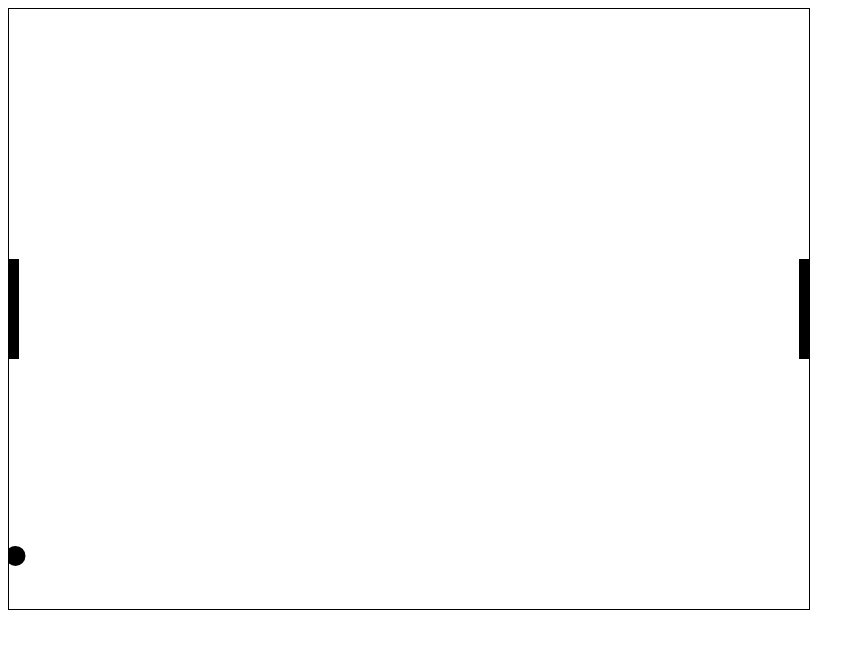
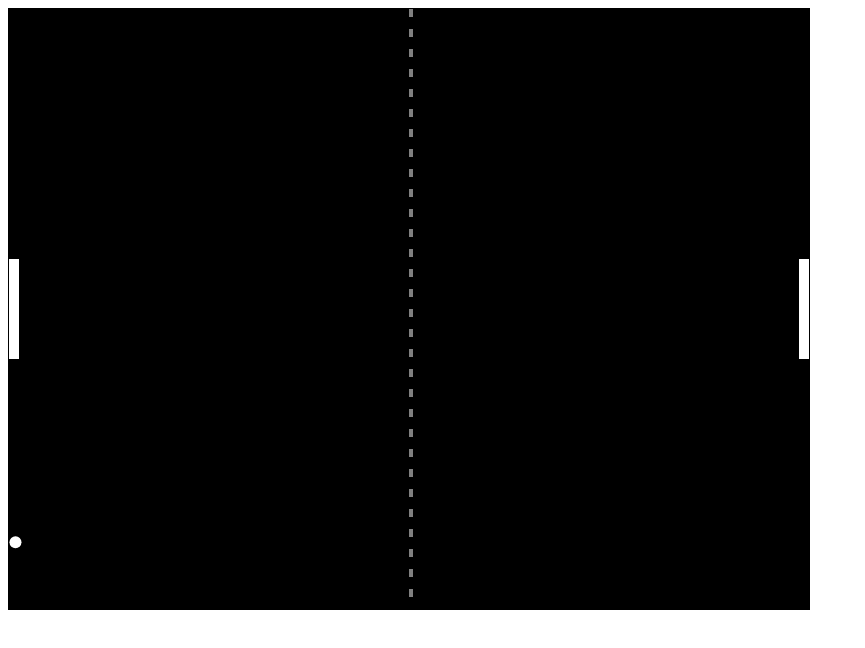
Before and after one commit to BlowofDeath/Canvas, a plain HTML site: page index.html in a window 1280 px wide. Shown: the whole page, without its empty margins (0-865 px from the left). Drawn offline with Linux system fonts and the light colour scheme.

Commit message:
Hotfix dla mozillli, usuniety border który dodawał pixel do canvas.width, dodana wartość event do funkcji odpowiadającej za poruszanie się paletkami. Dodane czarne tło i linia rozdzielająca pola

```diff
--- a/index.html
+++ b/index.html
@@ -4,7 +4,8 @@
 
 </head>
 <body>
-<canvas id="canvas" style="width:800; height:600; border: 1px solid black;">  Canvas nie działa </canvas>
+<div style="border: 1px solid black; width:800">
+<canvas id="canvas" style="width:800; height:600; border: 0px solid black;">  Canvas nie działa </canvas></div>
 
 <script type="text/javascript" src="animation.js"></script>
 <script type="text/javascript">
@@ -13,7 +14,7 @@
 
 
 
-window.onload = function() {
+//window.onload = function() {
 
 
 
@@ -25,15 +26,15 @@ var myAnimation = new Animation("canvas");
                 var createBall = function(){
                 	this.x = canvas.width / 2;
                 	this.y = canvas. height / 2;
-                	this.radius = 10;
+                	this.radius = 6;
                 	this.yInverse = Math.floor(Math.random() * 2);
                 	this.xInverse = Math.floor(Math.random() * 2);
                     this.collision = 1.8;
                 	//this.colors = ["red", "green", "blue", "black", "grey"];
-                	this.color = "black"//this.colors[Math.floor(Math.random() * 5)];
+                	this.color = "white"//this.colors[Math.floor(Math.random() * 5)];
                 	this.drawMe = function(linearDistEachFrame) {
 
-
+                        console.log(ball.x +":"+ ball.y);
 
                         //określa czy piłka uderzyła w rakietkę
                 		if(Math.round(this.y) >= rocket.y && Math.round(this.y) <= rocket.y + rocket.height && Math.round(this.x / 10) * 10 == rocket.x + rocket.width)
@@ -133,11 +134,11 @@ var myAnimation = new Animation("canvas");
                 	this.distance = 50;
                 	var that = this;
                 	this.draw = function(){
-                		context.fillStyle = "black";
+                		context.fillStyle = "white";
                 		context.fillRect(this.x, this.y, this.width, this.height);
                 	}
                 	this.Event = function(upButton, downButton){
-	                	document.addEventListener('keydown', function(){
+	                	document.addEventListener('keydown', function(event){
 						//83 = s, 87 = w, 40 = down, 38 = up
 
 							if(event.keyCode == downButton && that.y + that.height < canvas.height)
@@ -189,6 +190,19 @@ var myAnimation = new Animation("canvas");
                     var linearDistEachFrame = linearSpeed * this.getTimeInterval() / 1000;
                   	myAnimation.clear();
 
+                  	context.fillStyle = "black";
+                  	context.fillRect(0, 0, canvas.width, canvas.height);
+
+                  	context.fillStyle = "grey";
+                  	for(var i = 0; i < canvas.height; i++)
+                  	{
+                  		if(i % 20 == 0)
+                  		{
+                  			context.fillRect(canvas.width / 2, i, 4, 8);
+                  		}
+
+                  	}
+
                   	rocket.draw();
                   	rocket_2.draw();
 
@@ -198,7 +212,7 @@ var myAnimation = new Animation("canvas");
 
 
                 myAnimation.start();
-            };
+           // };
 
 
 
```
